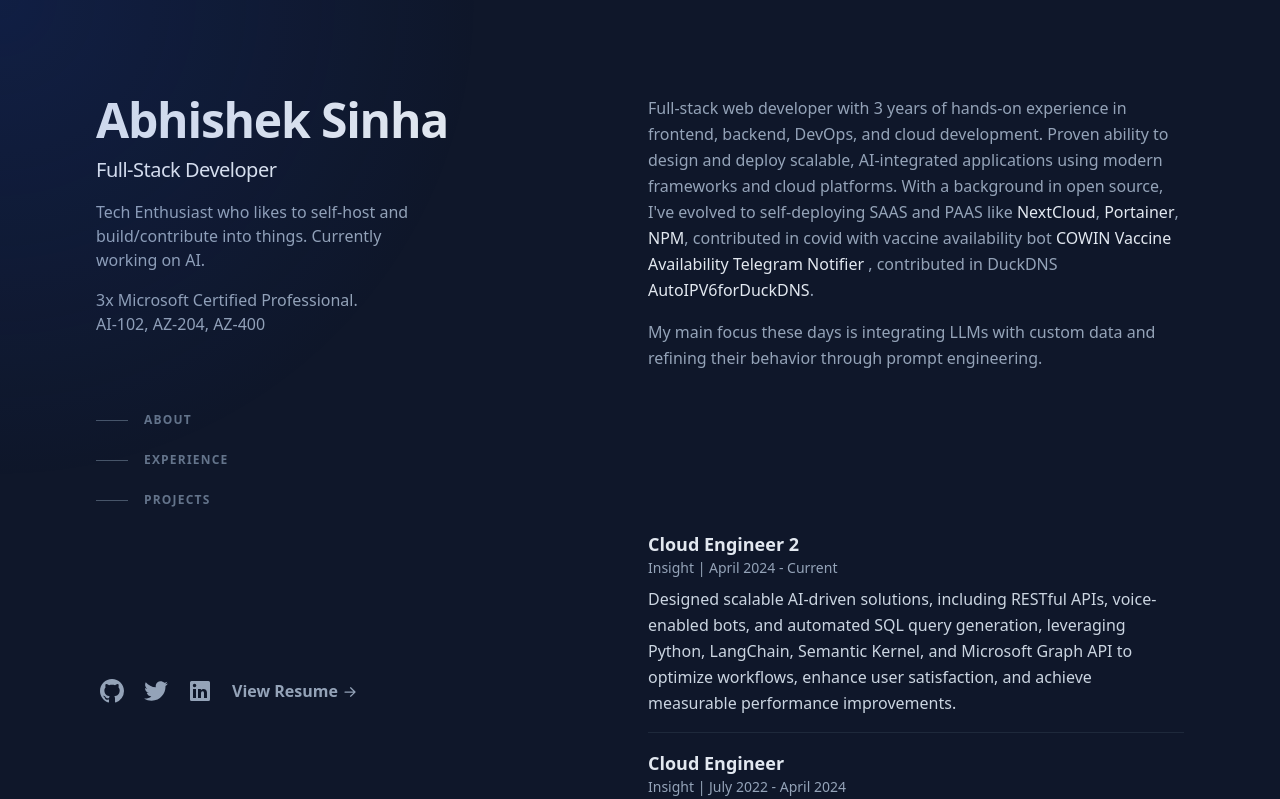
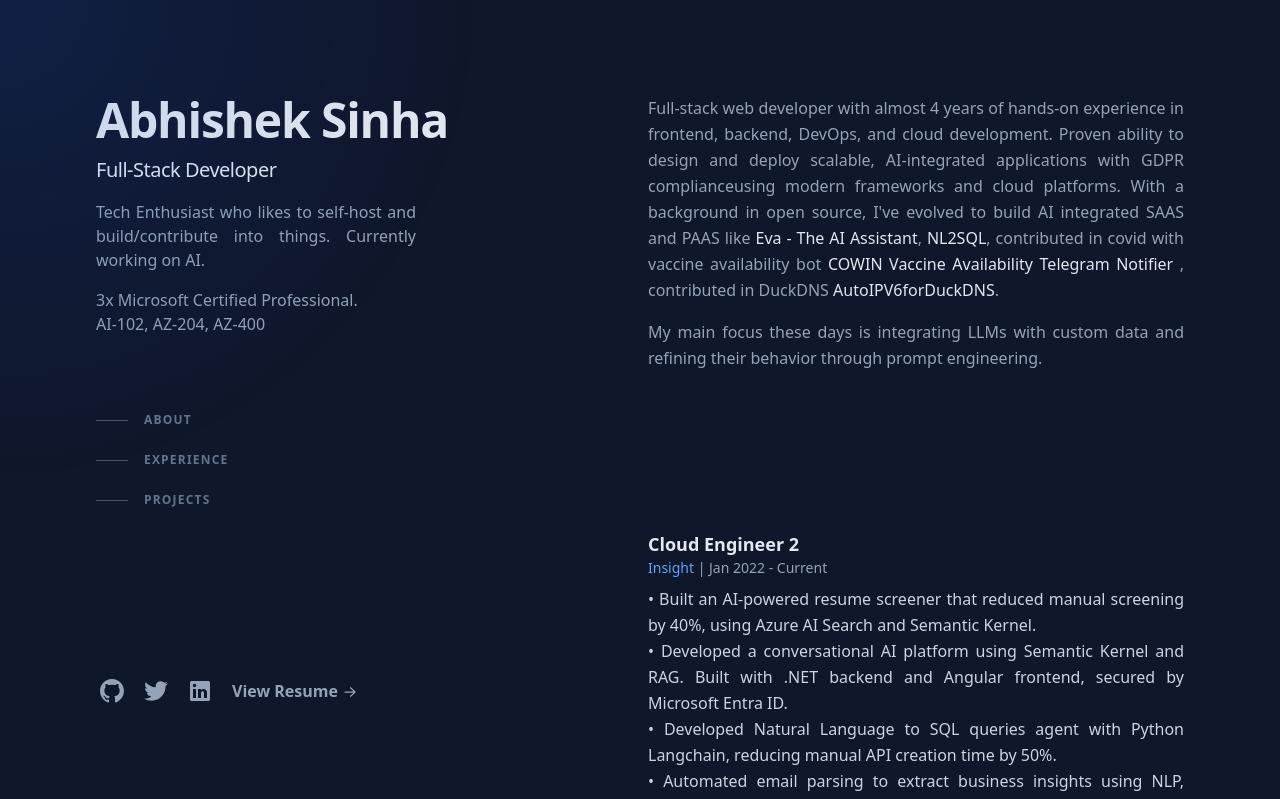
Before and after one commit to sp4rkiop/portfolio, a Next.js app: page / in a window 1280 px wide. Shown: the top 799 px of the page. Built offline with nearby package versions, Linux system fonts and the light colour scheme.

Commit message:
updated documents, content

```diff
--- a/app/layout.tsx
+++ b/app/layout.tsx
@@ -13,9 +13,9 @@
   description: 'Abhishek is a full-stack developer with 2 years of experience.',
 };
 
-export default function RootLayout ({ children,}: { children: React.ReactNode; }) {
+export default function RootLayout({ children, }: { children: React.ReactNode; }) {
   return (
-    <html lang="en" className="scroll-smooth">
+    <html lang="en" className="scroll-smooth text-justify">
       <body className="bg-slate-900 leading-relaxed text-slate-400 antialiased selection:bg-teal-300 selection:text-teal-900">
         <div>
           <div className="relative">
--- a/app/page.tsx
+++ b/app/page.tsx
@@ -6,7 +6,7 @@
 import ExperienceSection from '../components/Experience';
 import ProjectsSection from '../components/Projects';
 
-export default function Home () {
+export default function Home() {
   return (
     <main id="content" className="pt-24 lg:w-1/2 lg:py-24">
       <AboutSection />
--- a/components/AboutSection.tsx
+++ b/components/AboutSection.tsx
@@ -9,12 +9,11 @@
       </div>
       <div>
         <p className="mb-4">
-          Full-stack web developer with 3 years of hands-on experience in frontend, backend, DevOps, and cloud development.
-          Proven ability to design and deploy scalable, AI-integrated applications using modern frameworks and cloud platforms.
-          With a background in open source, I&apos;ve evolved to self-deploying SAAS and PAAS like{' '}
-          <a className="font-medium text-slate-200 hover:text-teal-300 focus-visible:text-teal-300" href="https://nextcloud.com/" target="_blank" rel="noreferrer">NextCloud</a>, {' '}
-          <a className="font-medium text-slate-200 hover:text-teal-300 focus-visible:text-teal-300" href="https://www.portainer.io/" target="_blank" rel="noreferrer">Portainer</a>, {' '}
-          <a className="font-medium text-slate-200 hover:text-teal-300 focus-visible:text-teal-300" href="https://nginxproxymanager.com/" target="_blank" rel="noreferrer">NPM</a>, contributed in covid with vaccine availability bot{' '}
+          Full-stack web developer with almost 4 years of hands-on experience in frontend, backend, DevOps, and cloud development.
+          Proven ability to design and deploy scalable, AI-integrated applications with GDPR complianceusing modern frameworks and cloud platforms.
+          With a background in open source, I&apos;ve evolved to build AI integrated SAAS and PAAS like{' '}
+          <a className="font-medium text-slate-200 hover:text-teal-300 focus-visible:text-teal-300" href="http://eva.abhisheksinha.dev/" target="_blank" rel="noreferrer">Eva - The AI Assistant</a>, {' '}
+          <a className="font-medium text-slate-200 hover:text-teal-300 focus-visible:text-teal-300" href="https://github.com/sp4rkiop/Azure-OpenAI-integration-with-db" target="_blank" rel="noreferrer">NL2SQL</a>, contributed in covid with vaccine availability bot{' '}
           <a className="font-medium text-slate-200 hover:text-teal-300 focus-visible:text-teal-300" href="https://github.com/SP4RKiOP/Cowin_vaccine_telegram_notifier" target="_blank" rel="noreferrer">COWIN Vaccine Availability Telegram Notifier </a>, contributed in DuckDNS{' '}
           <a className="font-medium text-slate-200 hover:text-teal-300 focus-visible:text-teal-300" href="https://github.com/SP4RKiOP/AutoIPV6forDuckDNS" target="_blank" rel="noreferrer">AutoIPV6forDuckDNS</a>.
         </p>
--- a/components/CursorFollower.tsx
+++ b/components/CursorFollower.tsx
@@ -27,7 +27,7 @@
 
   return (
     <div
-      className="fixed inset-0 z-30 transition duration-300 lg:absolute pointer-events-none"
+      className="fixed inset-0 z-30 transition duration-300 pointer-events-none"
       style={{
         background: `radial-gradient(600px at ${cursorPosition.x}px ${cursorPosition.y}px, rgba(29, 78, 216, 0.15), transparent 80%)`,
         width: '100vw',
--- a/components/Experience.tsx
+++ b/components/Experience.tsx
@@ -16,24 +16,38 @@
           <li className="py-4 border-b border-slate-800 last:border-b-0">
             <div className="mb-2">
               <h3 className="text-lg font-semibold text-slate-200">Cloud Engineer 2</h3>
-              <p className="text-sm text-slate-400">Insight | April 2024 - Current</p>
+              <p className="text-sm text-slate-400">
+                <a href="https://www.insight.com" className="text-blue-400 hover:underline">Insight</a> | Jan 2022 - Current
+              </p>
             </div>
             <p className="text-slate-300">
-              Designed scalable AI-driven solutions, including RESTful APIs, voice-enabled bots, and automated SQL query generation,
-              leveraging Python, LangChain, Semantic Kernel, and Microsoft Graph API to optimize workflows, enhance user satisfaction,
-              and achieve measurable performance improvements.
+              {[
+                "Built an AI-powered resume screener that reduced manual screening by 40%, using Azure AI Search and Semantic Kernel.",
+                "Developed a conversational AI platform using Semantic Kernel and RAG. Built with .NET backend and Angular frontend, secured by Microsoft Entra ID.",
+                "Developed Natural Language to SQL queries agent with Python Langchain, reducing manual API creation time by 50%.",
+                "Automated email parsing to extract business insights using NLP, reducing reporting time.",
+                "Recognized for building resume screening AI tool that saved 30+ hours/month.",
+                "Recognized for promoting AI tools within the SDLC, leading to a 20% increase in workflow efficiency."
+              ].map((bullet, index) => (
+                <span key={index}>
+                  • {bullet}
+                  <br />
+                </span>
+              ))}
             </p>
           </li>
-          <li className="py-4 border-b border-slate-800 last:border-b-0">
+          {/* <li className="py-4 border-b border-slate-800 last:border-b-0">
             <div className="mb-2">
               <h3 className="text-lg font-semibold text-slate-200">Cloud Engineer</h3>
-              <p className="text-sm text-slate-400">Insight | July 2022 - April 2024</p>
+              <p className="text-sm text-slate-400">
+                <a href="https://www.insight.com" className="text-blue-400 hover:underline">Insight</a> | Jan 2022 - April 2024
+              </p>
             </div>
             <p className="text-slate-300">
               Got opportunity to show my skills by integrating GenAI to backend that helped in saving time of manual api building.
               Developed, maintained projects. Learned CI/CD to automate deployments.
             </p>
-          </li>
+          </li> */}
 
 
           {/* Experience item 2 */}
```
Also changed, not shown: components/Footer.tsx (indentation only), components/Navigation.tsx (indentation only), components/Projects.tsx (indentation only), 1 other file (tests, documents, lock files or other folders). Lines whose indentation alone changed are shown as unchanged.
